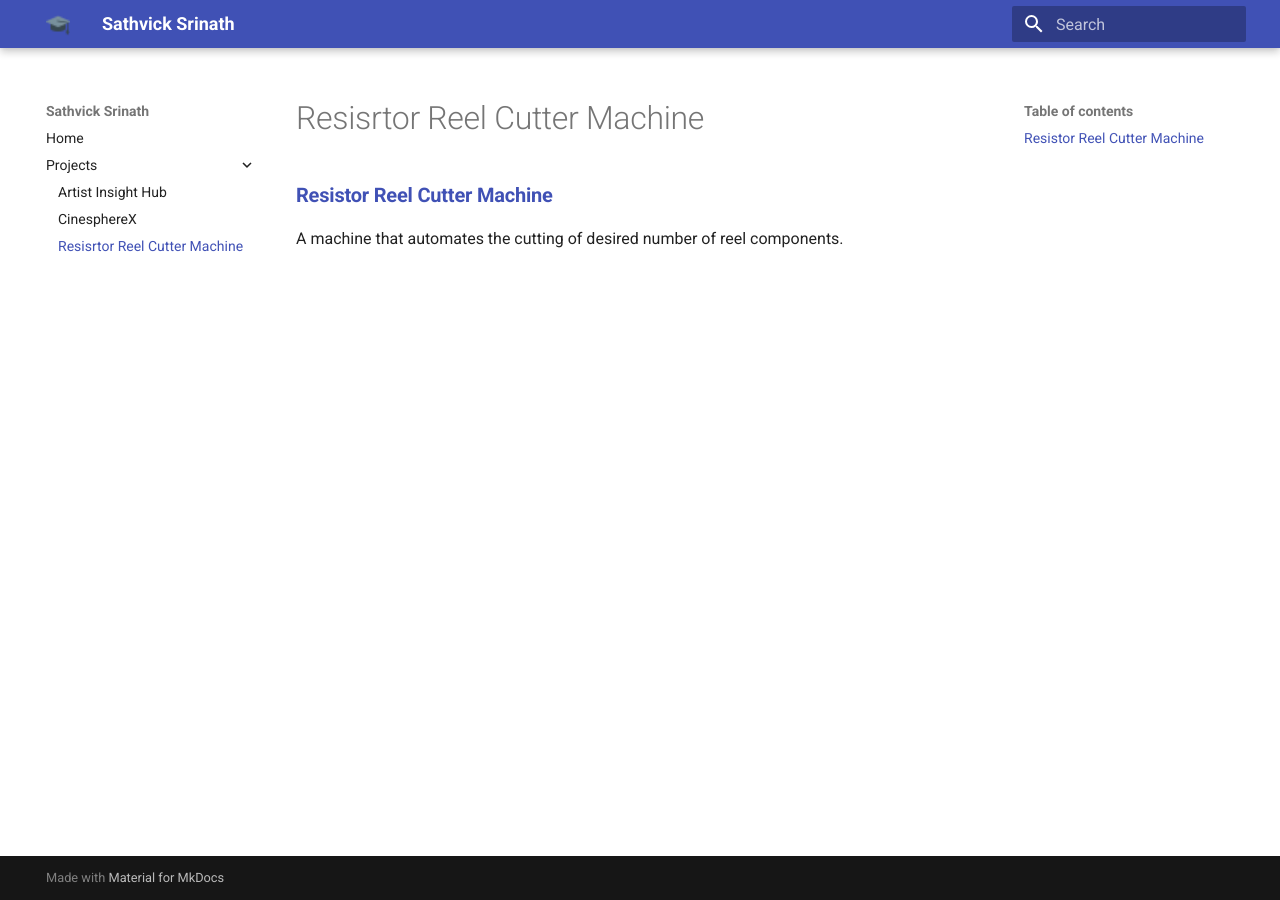
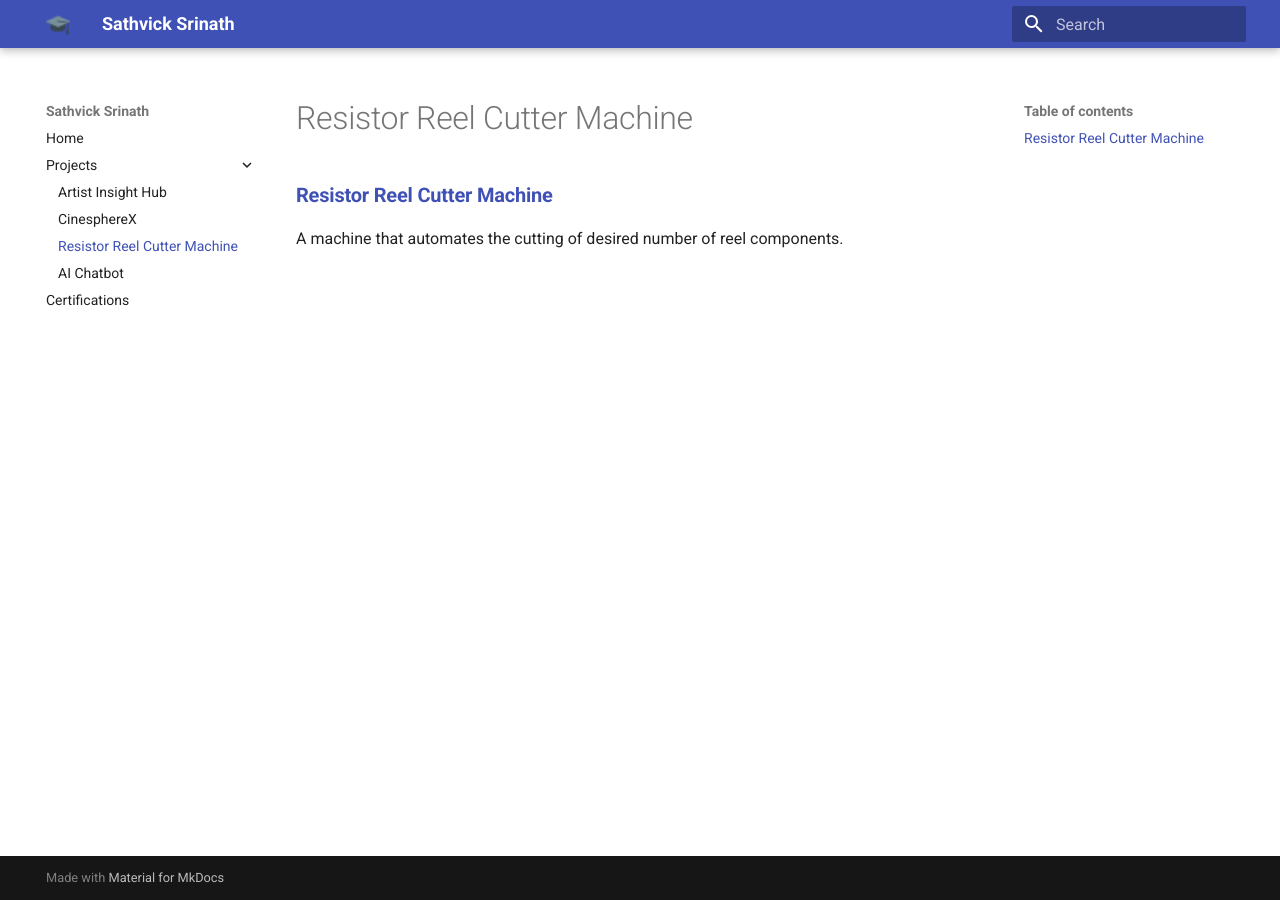
Before and after one commit to Sathvick11/portfolio, an MkDocs documentation site: the page built from docs/projects/resistor-reel-cutter-machine.md, in a window 1280 px wide. Built offline with MkDocs 1.6.1 and Material for MkDocs 9.7.7, drawn with Linux system fonts in a browser that asks for light colours.

Commit message:
update mkdocs.yml

```diff
--- a/mkdocs.yml
+++ b/mkdocs.yml
@@ -12,4 +12,6 @@ nav:
   - Projects:
     - Artist Insight Hub : projects/artist-insight-hub.md
     - CinesphereX : projects/cinespherex.md
-    - Resisrtor Reel Cutter Machine : projects/resistor-reel-cutter-machine.md
+    - Resistor Reel Cutter Machine : projects/resistor-reel-cutter-machine.md
+    - AI Chatbot : ai_chatbot.md
+  - Certifications: certifications/certifications.md
```
